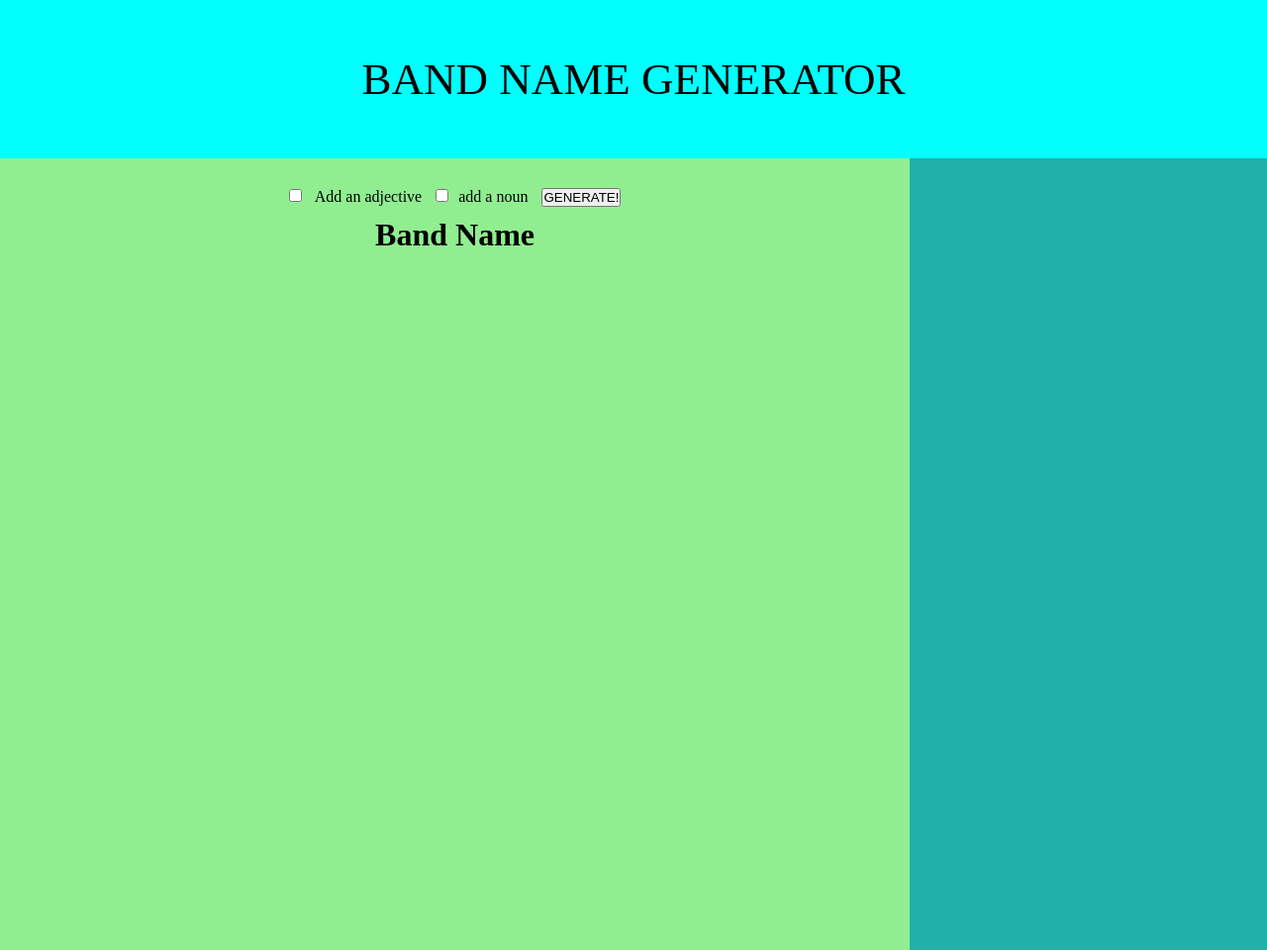
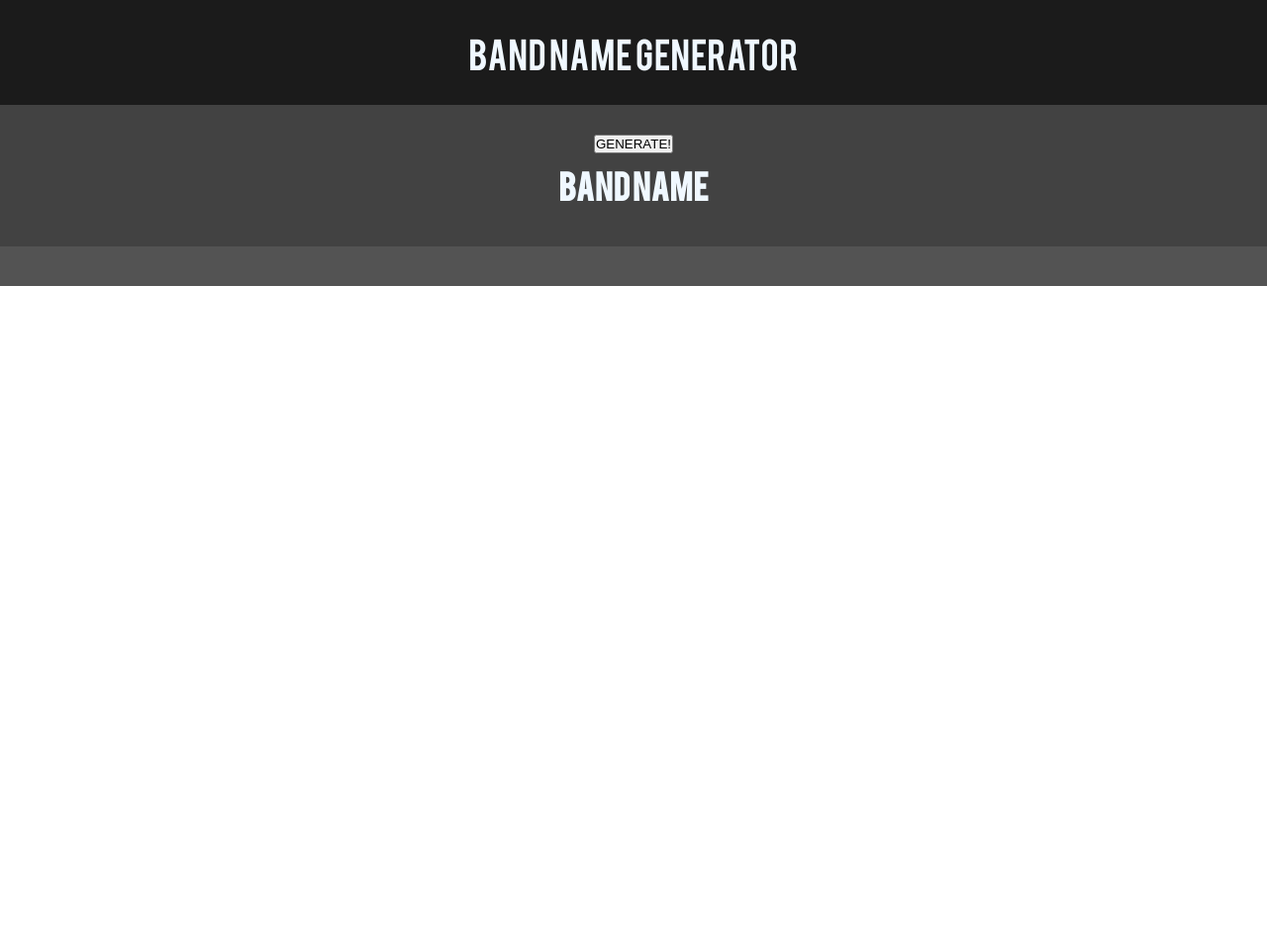
Before and after one commit to danieljhawn/bandNameGenerator, a plain HTML site: page index.html in a window 1280 px wide. Shown: the whole page at 99% size. After the commit the page ends 800 px from the top, so only its background shows below. Drawn offline with Linux system fonts and the light colour scheme.

Commit message:
adds names and revamps CSS

```diff
--- a/index.html
+++ b/index.html
@@ -9,11 +9,9 @@
 </head>
 
 <body>
-  <header>BAND NAME GENERATOR</header>
+  <header>BAND  NAME  GENERATOR</header>
   <div class="generator">
     <div class="controls">
-      <input type="checkbox" name="adjective" id="adjective"> Add an adjective
-      <input type="checkbox" name="noun" id="noun">add a noun
       <input type="submit" value="GENERATE!" id="generate">
       <h1 id="generatedName"><span id="first-word">Band</span> <span id="second-word">Name</span></h1><br>
     </div>
--- a/script.js
+++ b/script.js
@@ -32,16 +32,8 @@ function randomNoun() {
 document.getElementById("generate").addEventListener("click", generateName)
 
 function generateName() {
-  if (noun.checked == true && adjective.checked == true)  {
-    firstWord = randomAdjective();
-    secondWord = randomNoun();
-  } else if (noun.checked == true && adjective.checked == false) {
-    firstWord = randomNoun();
-    secondWord = '';
-  } else if (adjective.checked == true && noun.checked == false) {
-    firstWord = randomAdjective();
-    secondWord = '';
-  } else {alert("You must add at least one word")} ;
+  firstWord = randomAdjective();
+  secondWord = randomNoun();
 
   let bandName = (firstWord + " " + secondWord)
   console.log(bandName);
--- a/style.css
+++ b/style.css
@@ -1,3 +1,12 @@
+@font-face {
+  font-family: Bebas;
+  src: url(Bebas.ttf);
+}
+
+html {
+  font-family: 'Bebas';
+}
+
 * {
   margin: 0;
   padding: 0;
@@ -7,43 +16,40 @@
 
 body {
   text-align: center;
+  color: aliceblue;
 }
 
 header {
-  height: 100px;
-  background-color: aqua;
+  height: 10%;
+  background-color: rgb(27, 27, 27);
   padding: 30px;
-  font-size: 45px;
+  font-size: 35px;
   display: flex;
   margin: auto;
   align-items: center;
   justify-content: center;
 }
 
+
+.generator {
+  display: flex;
+  flex-direction: column;
+  flex-wrap: wrap;
+  /* height: 100vh; */
+}
+
 .controls {
-  background-color: lightgreen;
+  background-color: rgb(66, 66, 66);
   text-align: center;
   padding: 20px;
-  flex-basis: 0;
-  flex-grow: 999;
-  min-width: 50%;
 }
 
 .controls>input {
   margin: 10px;
 }
 
-.generator {
-  display: flex;
-  flex-wrap: wrap;
-  height: 100vh;
-}
-
 .generatedNames {
-  background-color: lightseagreen;
+  background-color: rgb(83, 83, 83);
   text-align: center;
   padding: 20px;
-  flex-basis: 20rem;
-  flex-grow: 1;
-
 }
--- a/wordList.js
+++ b/wordList.js
@@ -51,10 +51,13 @@ const adjectives = [
   "Murderous",
   "Blind",
   "Corrupt",
+  "Damaged"
 
 ]
 
 const nouns = [
+  "Damage",
+  "Brain",
   "Burden",
   "Rage",
   "Blotter",
```
Also changed, not shown: Bebas.ttf (added), fonts/Bebas.ttf (added).
